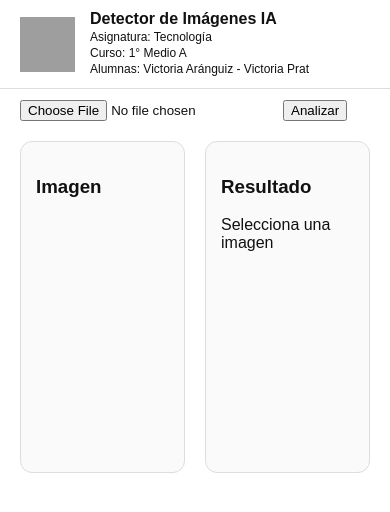
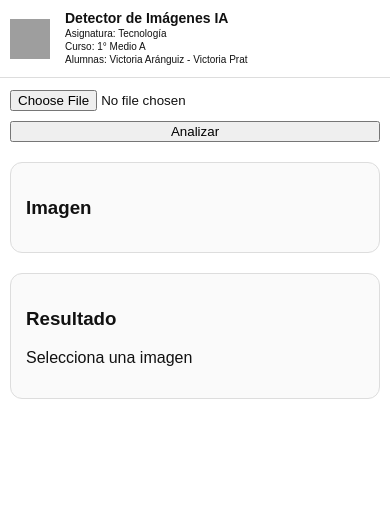
Before and after one commit to vac142012/mi-detector-ia, a plain HTML site: page client/index.html in a window 390 px wide. Both pictures are taken after a click on the button "Comenzar". Drawn offline with Linux system fonts and the light colour scheme; grey boxes are pictures that could not be loaded.

Commit message:
Update style.css

```diff
--- a/client/style.css
+++ b/client/style.css
@@ -137,6 +137,77 @@ body {
   border-radius: 10px;
   display: none;
 }
+/* =========================
+   📱 RESPONSIVE MOBILE
+========================= */
+@media (max-width: 768px) {
+
+  /* header más compacto */
+  .header {
+    flex-direction: row;
+    align-items: center;
+    padding: 10px;
+  }
+
+  .logo {
+    width: 40px;
+    height: 40px;
+  }
+
+  .header-text h1 {
+    font-size: 14px;
+  }
+
+  .header-text p {
+    font-size: 10px;
+  }
+
+  /* container */
+  .container {
+    padding: 90px 10px 20px;
+  }
+
+  /* top bar en columna */
+  .top-bar {
+    flex-direction: column;
+    gap: 10px;
+  }
+
+  .top-bar input,
+  .top-bar button {
+    width: 100%;
+  }
+
+  /* grid pasa a 1 columna */
+  .grid {
+    grid-template-columns: 1fr;
+  }
+
+  /* imagen responsive */
+  .panel img {
+    max-width: 100%;
+    height: auto;
+  }
+
+  /* panel más cómodo */
+  .panel {
+    min-height: auto;
+  }
+
+  /* intro */
+  .intro-box {
+    padding: 15px;
+  }
+
+  .intro-box h1 {
+    font-size: 18px;
+  }
+
+  .intro-box p {
+    font-size: 13px;
+  }
+
+}
 
 /* loader */
 #loader {
```
